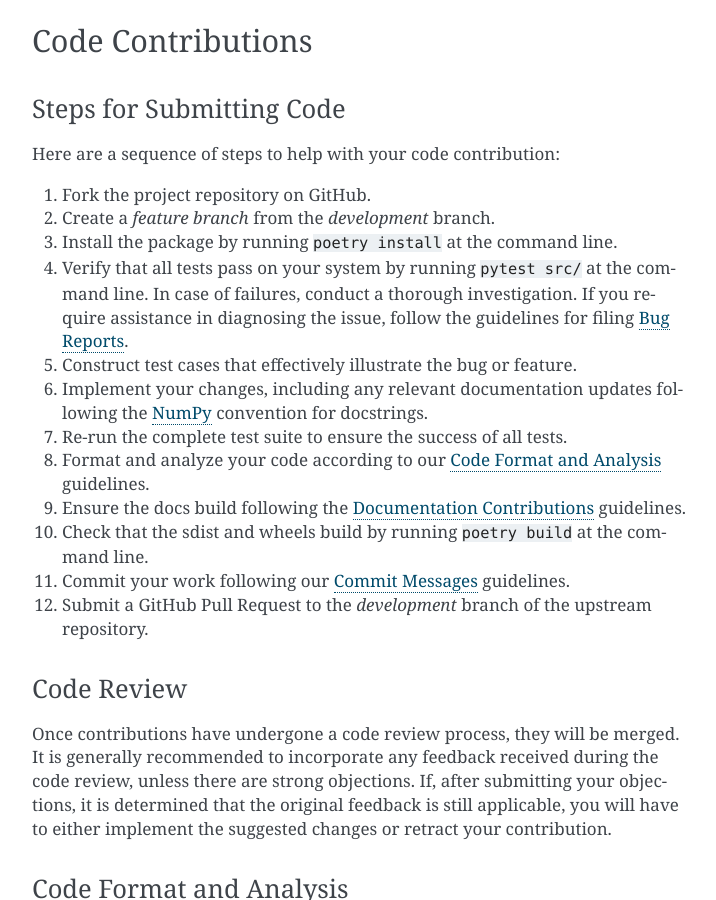
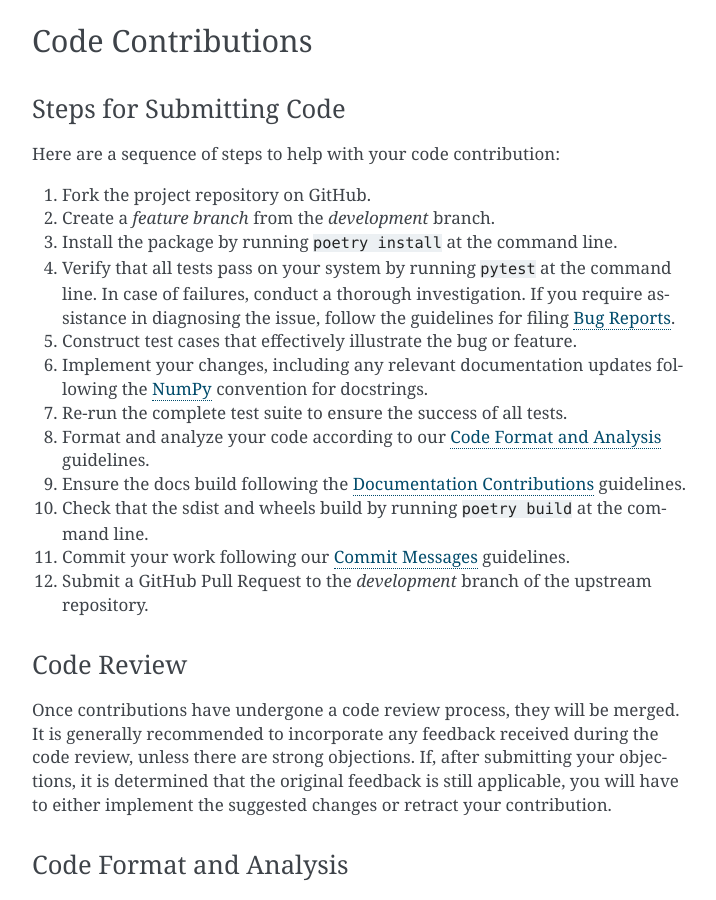
Before and after one commit to clnsmth/soso, a Sphinx documentation site: the page built from docs/source/dev/contributing.rst, in a window 1280 px wide and 900 px high, scrolled down 860 px. Shown: the whole window, without its empty margins (388-1104 px from the left). Built offline with Sphinx 7.4.7, drawn with Linux system fonts in a browser that asks for light colours.

Commit message:
docs: fix local test instructions
Correct local testing instructions in the Contributor's Guide to prevent confusion
caused by errors thrown during command execution.

```diff
--- a/docs/source/dev/contributing.rst
+++ b/docs/source/dev/contributing.rst
@@ -40,7 +40,7 @@ Here are a sequence of steps to help with your code contribution:
 1. Fork the project repository on GitHub.
 2. Create a `feature branch` from the `development` branch.
 3. Install the package by running ``poetry install`` at the command line.
-4. Verify that all tests pass on your system by running ``pytest src/`` at the command line. In case of failures, conduct a thorough investigation. If you require assistance in diagnosing the issue, follow the guidelines for filing :ref:`bug-reports`.
+4. Verify that all tests pass on your system by running ``pytest`` at the command line. In case of failures, conduct a thorough investigation. If you require assistance in diagnosing the issue, follow the guidelines for filing :ref:`bug-reports`.
 5. Construct test cases that effectively illustrate the bug or feature.
 6. Implement your changes, including any relevant documentation updates following the `NumPy`_ convention for docstrings.
 7. Re-run the complete test suite to ensure the success of all tests.
```
